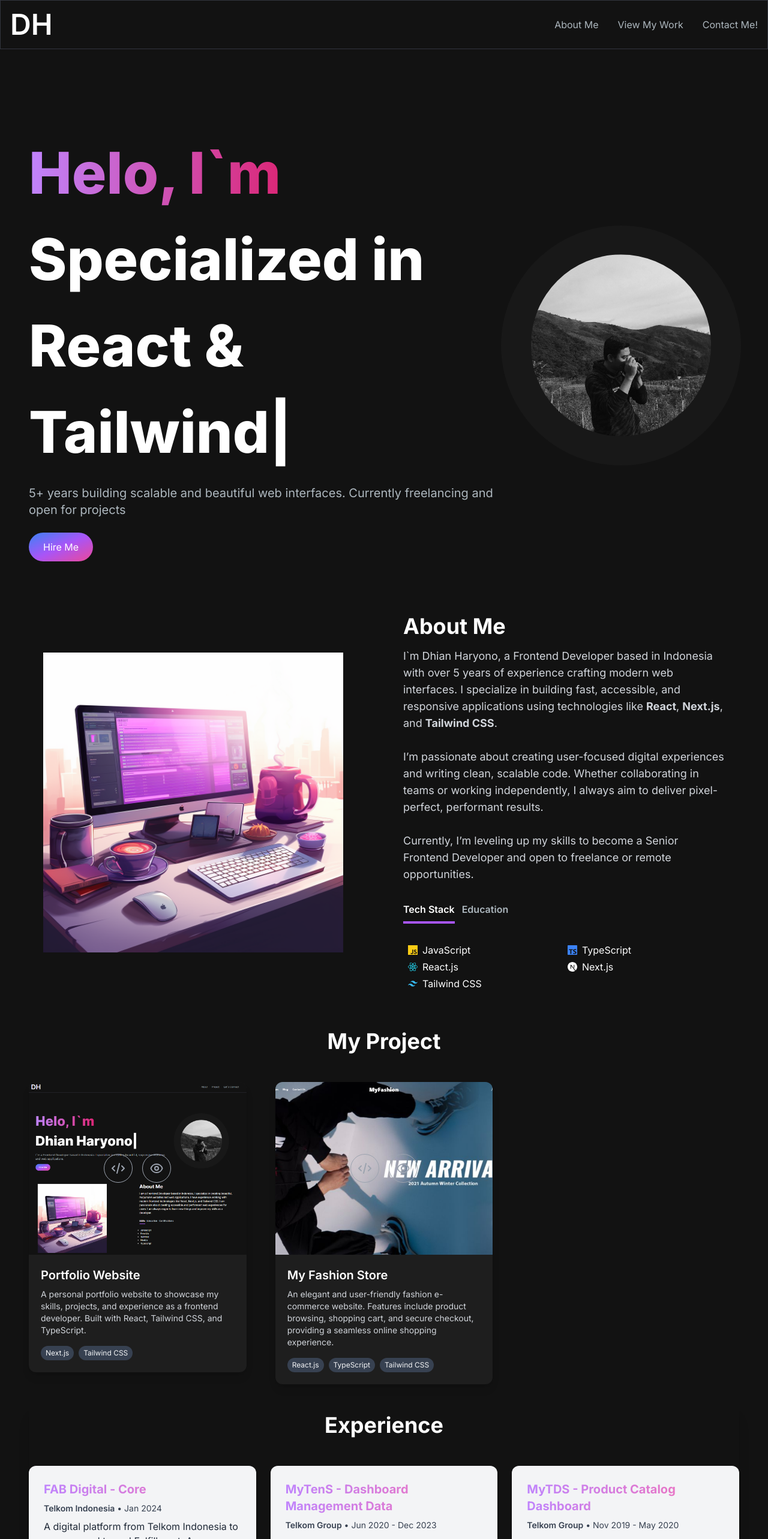
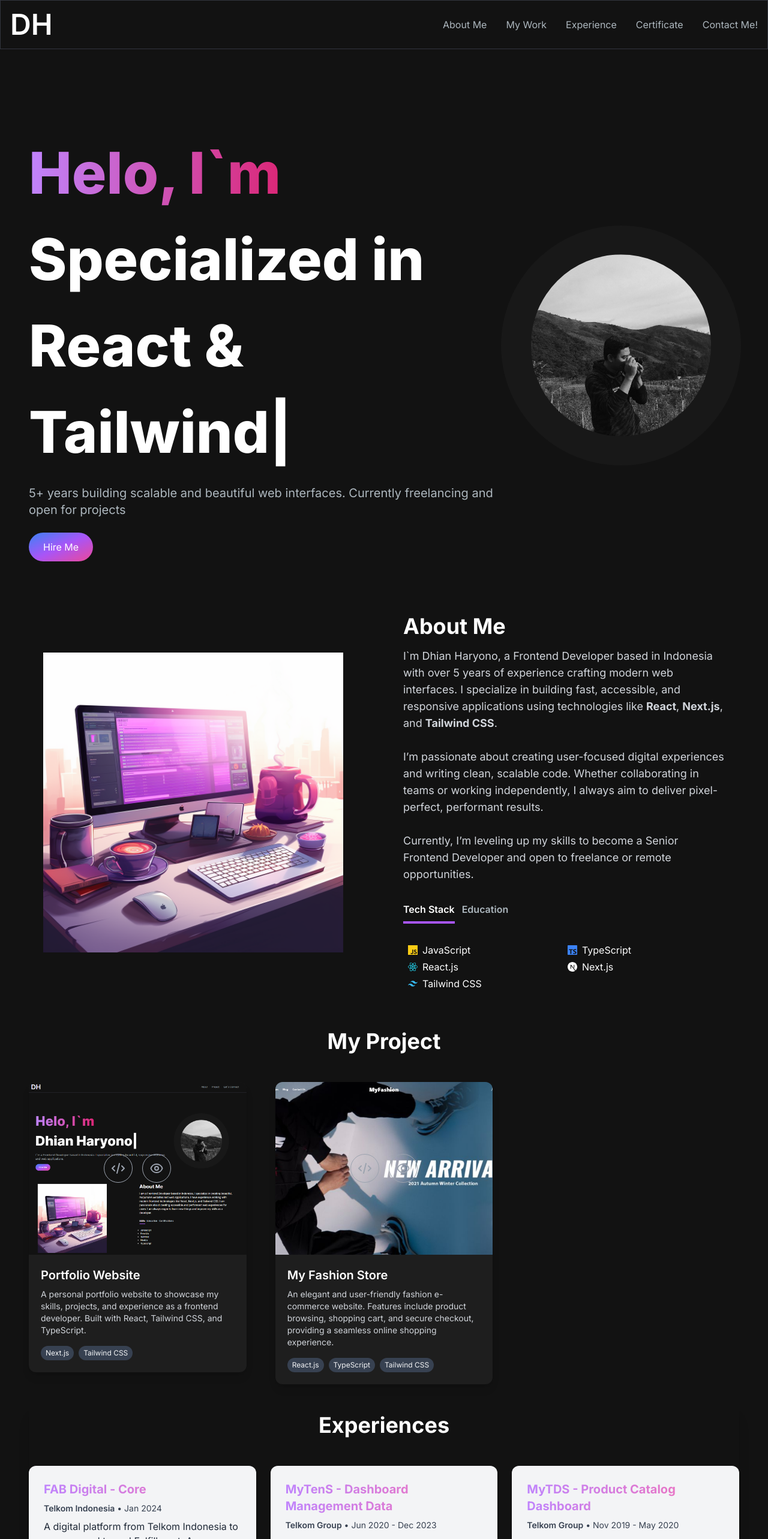
Before and after one commit to dhianharyono/Dhian-Portofolio, a Next.js app: page / in a window 1280 px wide. Shown: the top 2566 px of the page at 60% size. Built offline with nearby package versions, Linux system fonts and the light colour scheme.

Commit message:
feat(portofolio): update navbar

```diff
--- a/app/components/CertificateSection/Certificate.jsx
+++ b/app/components/CertificateSection/Certificate.jsx
@@ -3,8 +3,7 @@ import { certificates } from '../utils';
 
 const Certificate = () => {
   return (
-    <div className='flex justify-center mt-8'>
-      {' '}
+    <div id='certificate' className='flex justify-center mt-8'>
       <div className='w-full shadow-xl rounded-2xl'>
         <h2 className='text-center text-4xl font-bold text-white mt-4 mb-8 md:mb-12'>
           Certificates
--- a/app/components/ExperienceSection/Experience.tsx
+++ b/app/components/ExperienceSection/Experience.tsx
@@ -14,10 +14,10 @@ const Experience = () => {
   };
 
   return (
-    <div className='flex justify-center mt-8'>
+    <div id='experience' className='flex justify-center mt-8'>
       <div className='w-full shadow-xl rounded-2xl'>
         <h2 className='text-center text-4xl font-bold text-white mt-4 mb-8 md:mb-12'>
-          Experience
+          Experiences
         </h2>
 
         <ul
--- a/app/components/utils.jsx
+++ b/app/components/utils.jsx
@@ -63,8 +63,16 @@ export const navLinks = [
     path: '#about',
   },
   {
-    title: 'View My Work',
+    title: 'My Work',
     path: '#projects',
+  },
+  {
+    title: 'Experience',
+    path: '#experience',
+  },
+  {
+    title: 'Certificate',
+    path: '#certificate',
   },
   {
     title: 'Contact Me!',
```
